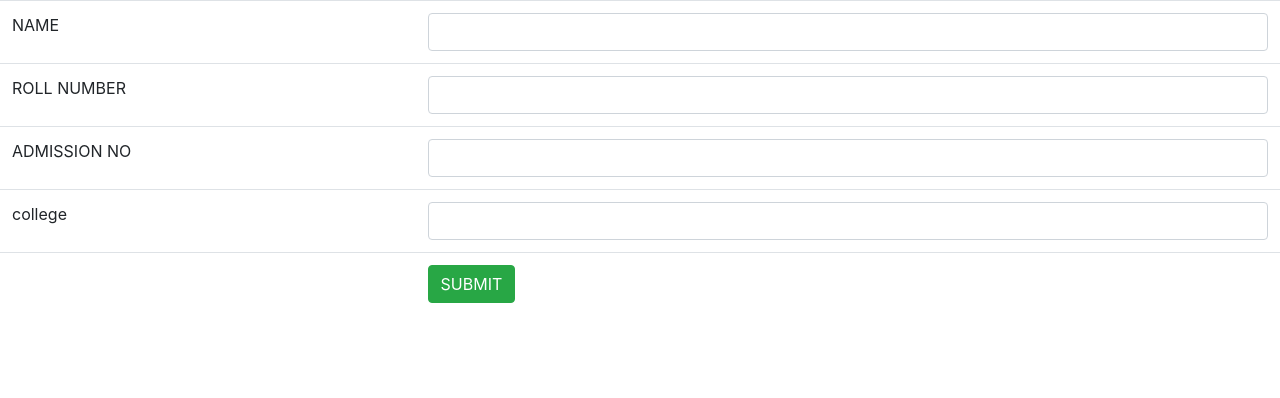
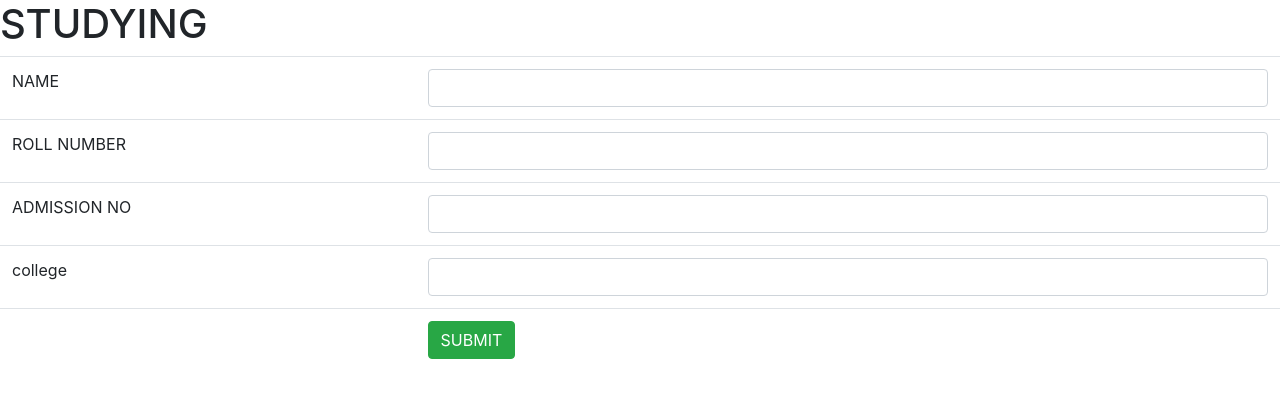
Before and after one commit to ashwinharidas515/ICT-PROJECTS-, a plain HTML site: page index.html in a window 1280 px wide. Drawn offline with nearby package versions, Linux system fonts and the light colour scheme.

Commit message:
h1 added

```diff
--- a/index.html
+++ b/index.html
@@ -7,6 +7,7 @@
 </head>
 <link rel="stylesheet" href="https://stackpath.bootstrapcdn.com/bootstrap/4.4.1/css/bootstrap.min.css" integrity="sha384-Vkoo8x4CGsO3+Hhxv8T/Q5PaXtkKtu6ug5TOeNV6gBiFeWPGFN9MuhOf23Q9Ifjh" crossorigin="anonymous">
 <body>
+    <h1>STUDYING</h1>
     <table class="table">
         <tr>
             <td>NAME</td>
```
